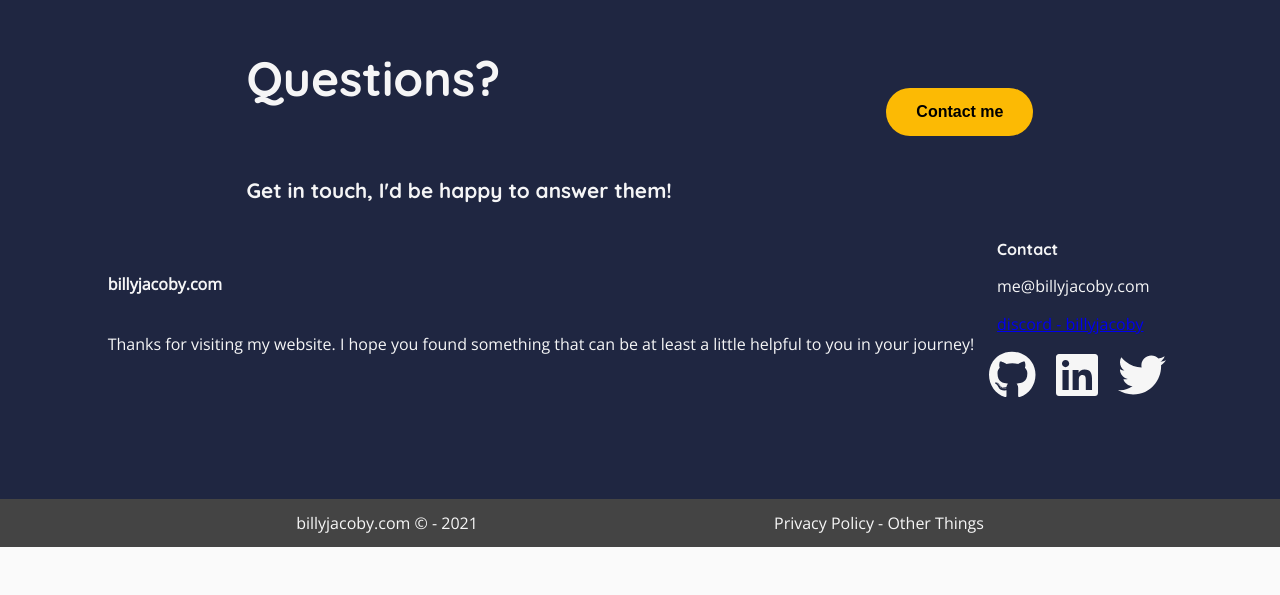
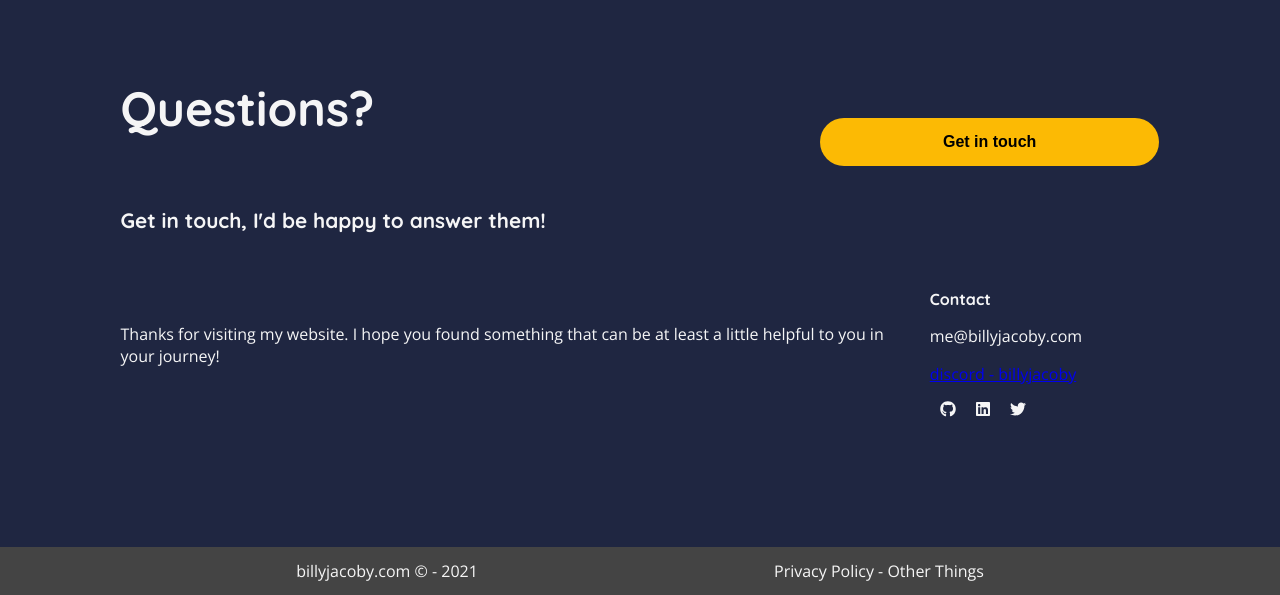
Before and after one commit to billyjacoby/billyjacoby.com, a Next.js app: page /about in a window 1280 px wide. Shown: the part 1162-1757 px from the top of the page. Before the commit the page ends 1709 px from the top, so only its background shows below. Built offline with nearby package versions, Linux system fonts and the light colour scheme.

Commit message:
fixed footer

```diff
--- a/components/footer.js
+++ b/components/footer.js
@@ -1,4 +1,7 @@
 import styled from "styled-components";
+import { HeadlineText } from "./styles/Typography";
+import { Button } from "./styles/Button";
+import { StyledSectionPrimary } from "./styles/StyledSection";
 
 import { FontAwesomeIcon } from "@fortawesome/react-fontawesome";
 import {
@@ -7,52 +10,68 @@ import {
   faTwitter,
 } from "@fortawesome/free-brands-svg-icons";
 
-import { Row, Column, Container } from "./styles/Layout";
-import { StyledSectionPrimary } from "./styles/StyledSection";
-import { HeadlineText } from "./styles/Typography";
-import { Button } from "./styles/Button";
+const FooterDiv = styled.div`
+  display: flex;
+  flex-direction: column;
+  padding: 20px;
+`;
 
-const FooterStyled = styled.footer`
+const Row = styled.div`
+  display: flex;
+
+  @media (max-width: 800px) {
+    flex-direction: column;
+    text-align: center;
+  }
+`;
+const Column = styled.div`
+  display: flex;
+  flex-direction: column;
+  justify-content: center;
+  flex: ${(props) => props.flex || "1"};
+  padding: 10px;
+  /* border: solid 10px red; */
+`;
+const StyledFooter = styled.footer`
   display: flex;
   justify-content: space-evenly;
   align-items: center;
   background-color: var(--tertiaryColor);
   color: var(--secondaryColor);
   height: 3rem;
+
+  @media (max-width: 800px) {
+    font-size: 0.8rem;
+  }
 `;
 
-const IconRow = styled(Row)`
-  justify-content: space-between;
-
-  @media (max-width: 800px) {
-    flex-direction: row;
-  }
+const IconRow = styled.div`
+  display: flex;
+  flex: 1;
 `;
 
 const Footer = () => (
   <>
     <StyledSectionPrimary>
-      <Row justifyContent="space-evenly">
-        <Column alignItems="flex-start">
+      <FooterDiv>
+        <Row>
+          <Column flex="2">
             <HeadlineText>Questions?</HeadlineText>
             <HeadlineText size="1.3rem">
               Get in touch, I'd be happy to answer them!
             </HeadlineText>
           </Column>
           <Column>
-          <Button type="button">Contact me</Button>
+            <Button>Get in touch</Button>
           </Column>
         </Row>
-
         <Row>
-        <Column alignItems="flex-start">
-          <h4>billyjacoby.com</h4>
-          <p>
+          <Column flex="3 1 100px">
             Thanks for visiting my website. I hope you found something that can
             be at least a little helpful to you in your journey!
-          </p>
           </Column>
-        <Column justifyContent="stretch">
+          <Column>
+            <Row>
               <div>
                 <HeadlineText size="1rem">Contact</HeadlineText>
                 <p>me@billyjacoby.com</p>
@@ -62,30 +81,32 @@ const Footer = () => (
                   </a>
                 </p>
               </div>
+            </Row>
             <IconRow>
               <FontAwesomeIcon
                 icon={faGithub}
-              size="3x"
+                size="1x"
                 style={{ padding: "0 10px" }}
               />
               <FontAwesomeIcon
                 icon={faLinkedin}
-              size="3x"
+                size="1x"
                 style={{ padding: "0 10px" }}
               />
               <FontAwesomeIcon
                 icon={faTwitter}
-              size="3x"
+                size="1x"
                 style={{ padding: "0 10px" }}
               />
             </IconRow>
           </Column>
         </Row>
+      </FooterDiv>
     </StyledSectionPrimary>
-    <FooterStyled>
+    <StyledFooter>
       <div>billyjacoby.com © - 2021</div>
       <div>Privacy Policy - Other Things</div>
-    </FooterStyled>
+    </StyledFooter>
   </>
 );
 
--- a/pages/about.js
+++ b/pages/about.js
@@ -9,7 +9,7 @@ import {
   StyledSectionSecondary,
   StyledSectionHeader,
 } from "../components/styles/StyledSection";
-import Footer from "../components/footer";
+import Footer from "../components/Footer";
 
 import BlogCards from "../components/BlogCards";
 
--- a/pages/admin/index.js
+++ b/pages/admin/index.js
@@ -1 +1,2 @@
 //* Login Page
+export default () => null;
--- a/pages/admin/post/[slug].js
+++ b/pages/admin/post/[slug].js
@@ -1 +1,2 @@
 //* Edit Post Page
+export default () => null;
--- a/pages/admin/post/index.js
+++ b/pages/admin/post/index.js
@@ -1 +1,2 @@
 //* Add New Post page?
+export default () => null;
--- a/pages/blog.js
+++ b/pages/blog.js
@@ -6,7 +6,7 @@ import {
   StyledSectionSecondary,
   StyledSectionHeader,
 } from "../components/styles/StyledSection";
-import Footer from "../components/footer";
+import Footer from "../components/Footer";
 
 import BlogCards from "../components/BlogCards";
 
--- a/pages/index.js
+++ b/pages/index.js
@@ -17,7 +17,7 @@ import { Container, Row, Column } from "../components/styles/Layout";
 import { Button } from "../components/styles/Button";
 import { StyledP, HeadlineText } from "../components/styles/Typography";
 import BlogCards from "../components/BlogCards";
-import Footer from "../components/footer";
+import Footer from "../components/Footer";
 
 const ColoredSpan = styled.span`
   color: ${(props) => props.color};
```
Also changed, not shown: components/FooterOLD.js (added, +92 -0 lines), 1 other file (tests, documents, lock files or other folders). Lines whose indentation alone changed are shown as unchanged.
